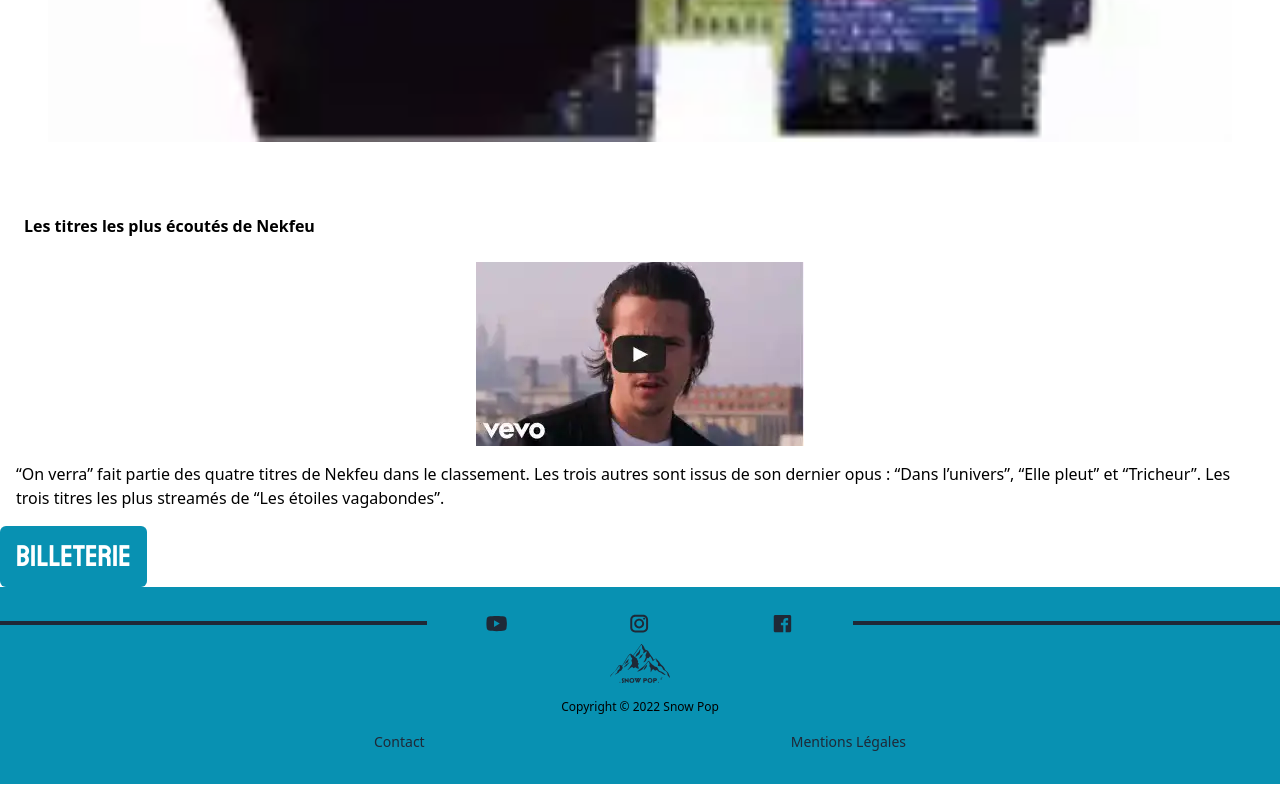
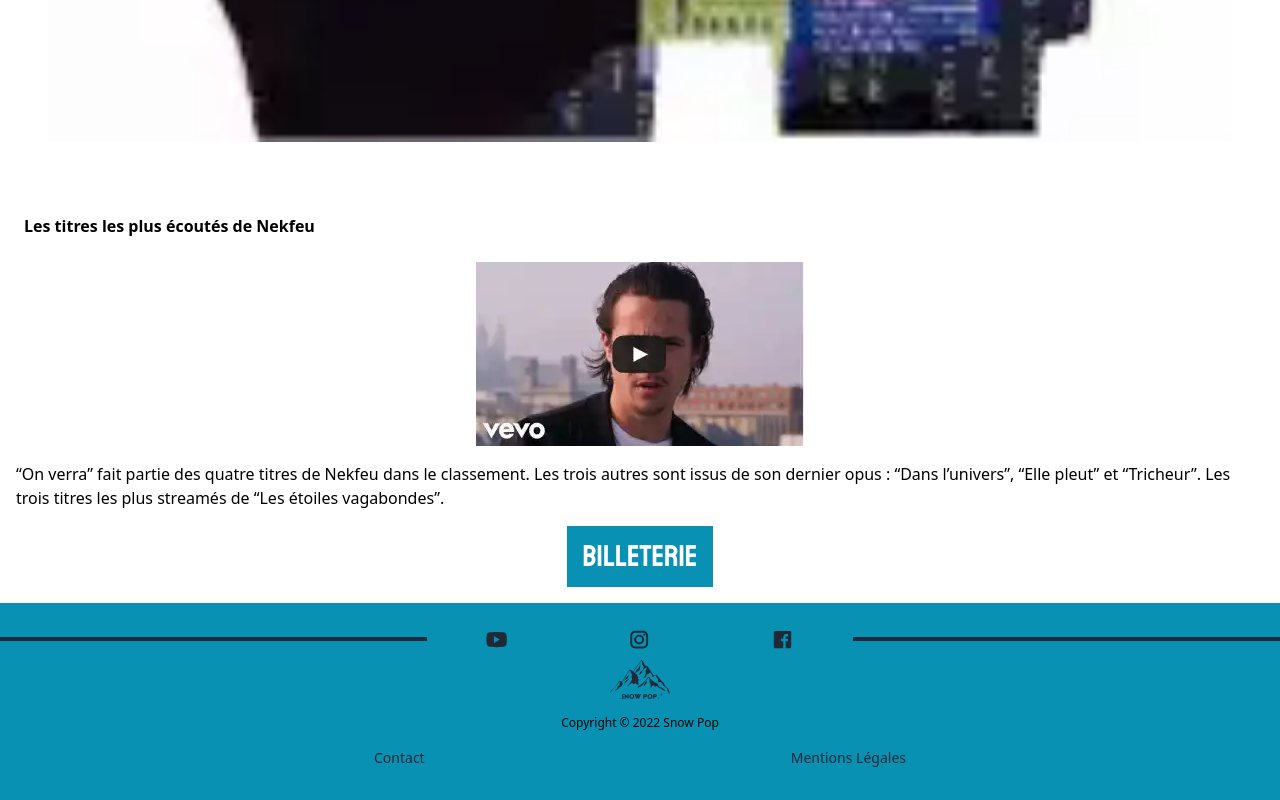
Before and after one commit to lavaine-iris/sae203, a Vue app: page /Artiste in a window 1280 px wide. Shown: the part 5033-5833 px from the top of the page. Built offline with nearby package versions, Linux system fonts and the light colour scheme.

Commit message:
Bouton Billeterie

```diff
--- a/src/views/ArtisteView.vue
+++ b/src/views/ArtisteView.vue
@@ -33,9 +33,9 @@
       l’univers”, “Elle pleut” et “Tricheur”. Les trois titres les plus streamés de “Les étoiles vagabondes”.
     </p>
 
-    <button class="rounded-md bg-cyan-600 py-2 px-4 font-staatliches text-2xl text-white"><a href="./Billeterie">
+    <router-link to="/Billeterie" class="bg-cyan-600 py-2 px-4 font-staatliches text-2xl text-white block w-max mx-auto mb-4">
       Billeterie
-    </a></button>
+    </router-link>
   </main>
 </template>
 
```
